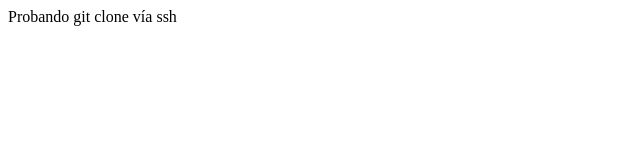
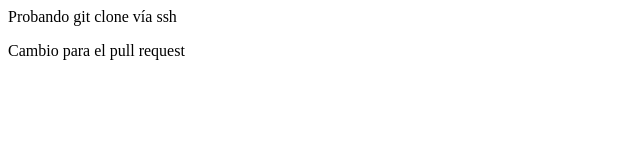
Before and after one commit to sfc21/uax-devops-02, a plain HTML site: page index.html in a window 1280 px wide. Shown: the whole page, without its empty margins (0-640 px from the left). Drawn offline with Linux system fonts and the light colour scheme.

Commit message:
UPDATE: cambio index.html

```diff
--- a/index.html
+++ b/index.html
@@ -4,5 +4,6 @@
     </head>
     <body>
         <p>Probando git clone vía ssh</p>
+        <p>Cambio para el pull request<p>
     </body>
 </html>
```
